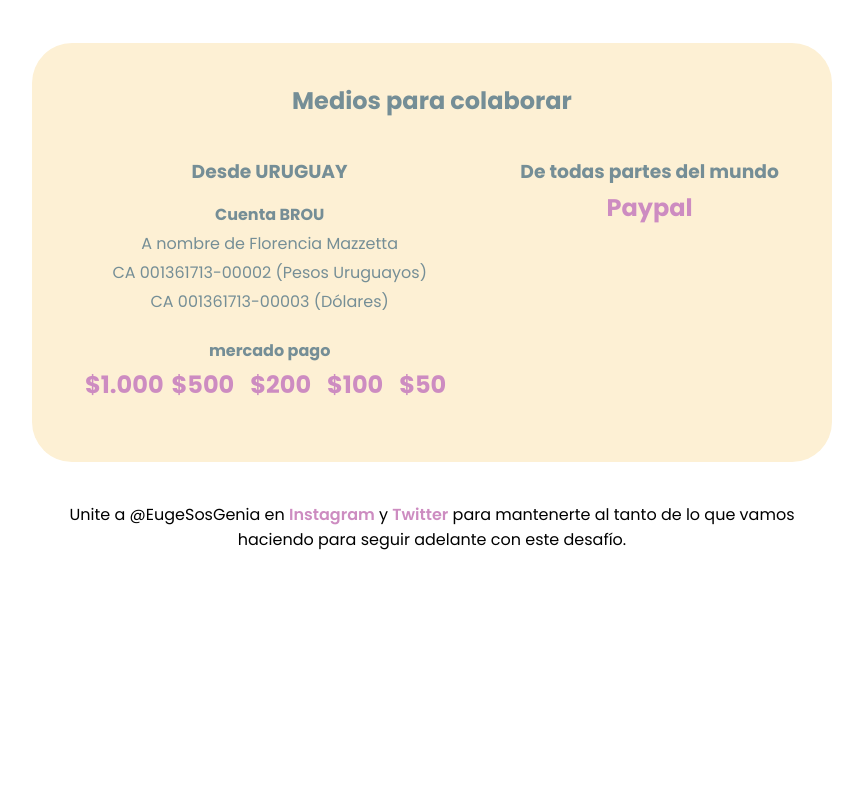
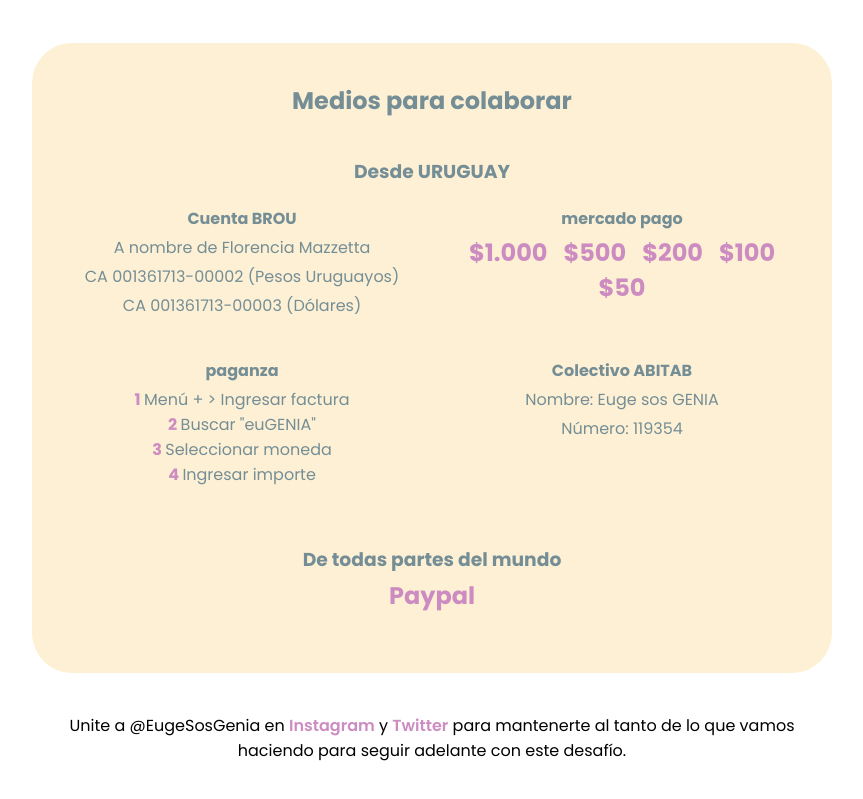
Before and after one commit to mbfassnacht/eugenia, a React (Create React App) app: page / in a window 1280 px wide. Shown: the part 527-1326 px from the top of the page, without its empty margins (208-1071 px from the left). Before the commit the page ends 1119 px from the top, so only its background shows below. Built offline with nearby package versions, Linux system fonts and the light colour scheme.

Commit message:
add methods

```diff
--- a/src/Colaboration.js
+++ b/src/Colaboration.js
@@ -5,6 +5,29 @@
 
 function Colaboration() {
   const { language } = React.useContext(Context);
+
+  const mercadoPago = [
+    {
+      amount: "$1.000",
+      link: "https://mpago.la/1xrx8Lc",
+    },
+    {
+      amount: "$500",
+      link: "https://mpago.la/1eQcgEn",
+    },
+    {
+      amount: "$200",
+      link: "https://mpago.la/2fN5rCQ",
+    },
+    {
+      amount: "$100",
+      link: "https://mpago.la/2uVhY8q",
+    },
+    {
+      amount: "$50",
+      link: "https://mpago.la/1f9BSiq",
+    },
+  ];
 
   return (
     <ColaborationContainer>
@@ -15,6 +38,7 @@
             <ColaborationGroupTitle>
               {translate(language, "fromUruguay")}
             </ColaborationGroupTitle>
+            <ColaborationFlexContainer>
               <ColaborationMethod>
                 <ColaborationMethodTitle>
                   {translate(language, "bankAccount")}
@@ -33,52 +57,55 @@
                 </ColaborationMethodTitle>
                 <ColaborationMethodDescription>
                   <LinksList>
+                    {mercadoPago.map((mercadoPagoItem) => (
+                      <LinksItem key={mercadoPagoItem.amount}>
                         <Link
                           rel="noreferrer"
-                    href="https://mpago.la/1xrx8Lc"
+                          href={mercadoPagoItem.link}
                           target="_blank"
                         >
-                    $1.000
-                  </Link>
-                  <LinksItem>
-                    <Link
-                      rel="noreferrer"
-                      href="https://mpago.la/1eQcgEn"
-                      target="_blank"
-                    >
-                      $500
+                          {mercadoPagoItem.amount}
                         </Link>
                       </LinksItem>
-                  <LinksItem>
-                    <Link
-                      rel="noreferrer"
-                      href="https://mpago.la/2fN5rCQ"
-                      target="_blank"
-                    >
-                      $200
-                    </Link>
-                  </LinksItem>
-                  <LinksItem>
-                    <Link
-                      rel="noreferrer"
-                      href="https://mpago.la/2uVhY8q"
-                      target="_blank"
-                    >
-                      $100
-                    </Link>
-                  </LinksItem>
-                  <LinksItem>
-                    <Link
-                      rel="noreferrer"
-                      href="https://mpago.la/1f9BSiq"
-                      target="_blank"
-                    >
-                      $50
-                    </Link>
-                  </LinksItem>
+                    ))}
                   </LinksList>
                 </ColaborationMethodDescription>
               </ColaborationMethod>
+              <ColaborationMethod>
+                <ColaborationMethodTitle>
+                  {translate(language, "paganza")}
+                </ColaborationMethodTitle>
+                <ColaborationMethodDescription>
+                  <PaganzaList>
+                    <li>
+                      <NumberBullet>1 </NumberBullet>
+                      {translate(language, "paganza_1")}
+                    </li>
+                    <li>
+                      <NumberBullet>2 </NumberBullet>
+                      {translate(language, "paganza_2")}
+                    </li>
+                    <li>
+                      <NumberBullet>3 </NumberBullet>
+                      {translate(language, "paganza_3")}
+                    </li>
+                    <li>
+                      <NumberBullet>4 </NumberBullet>
+                      {translate(language, "paganza_4")}
+                    </li>
+                  </PaganzaList>
+                </ColaborationMethodDescription>
+              </ColaborationMethod>
+              <ColaborationMethod>
+                <ColaborationMethodTitle>
+                  {translate(language, "abitab")}
+                </ColaborationMethodTitle>
+                <ColaborationMethodDescription>
+                  <p>{translate(language, "abitabName")}</p>
+                  <p>{translate(language, "abitabNumber")}</p>
+                </ColaborationMethodDescription>
+              </ColaborationMethod>
+            </ColaborationFlexContainer>
           </ColaborationGroup>
         )}
         {language === "pr_BR" && (
@@ -115,6 +142,21 @@
   );
 }
 
+const PaganzaList = styledComponents.ul`
+  list-style: none;
+  padding: 0;
+  margin: 0;
+`;
+
+const ColaborationFlexContainer = styledComponents.div`
+  display: flex;
+  flex-wrap: wrap;
+`;
+
+const NumberBullet = styledComponents.strong`
+  color: rgb(205, 140, 193);
+`;
+
 const ColaborationList = styledComponents.div`
   display: flex;
   justify-content: space-around;
@@ -150,7 +192,9 @@
 const ColaborationMethod = styledComponents.div`
   padding-bottom: 4px;
   margin-bottom: 16px;
-
+  flex: 1 1 0;
+  width: 0;
+  min-width: 260px;
 `;
 
 const ColaborationMethodDescription = styledComponents.div`
--- a/src/translations/es_UY.json
+++ b/src/translations/es_UY.json
@@ -9,6 +9,14 @@
   "fromBrazil": "Desde BRASIL",
   "mercadoPago": "mercado pago",
   "bankAccount": "Cuenta BROU",
+  "abitab": "Colectivo ABITAB",
+  "abitabName": "Nombre: Euge sos GENIA",
+  "abitabNumber": "Número: 119354",
+  "paganza": "paganza",
+  "paganza_1": "Menú + > Ingresar factura",
+  "paganza_2": "Buscar \"euGENIA\"",
+  "paganza_3": "Seleccionar moneda",
+  "paganza_4": "Ingresar importe",
   "inNameOf": "A nombre de Florencia Mazzetta",
   "dolars": "Dólares",
   "uruguayanPesos": "Pesos Uruguayos",
```
Lines whose indentation alone changed are shown as unchanged.
